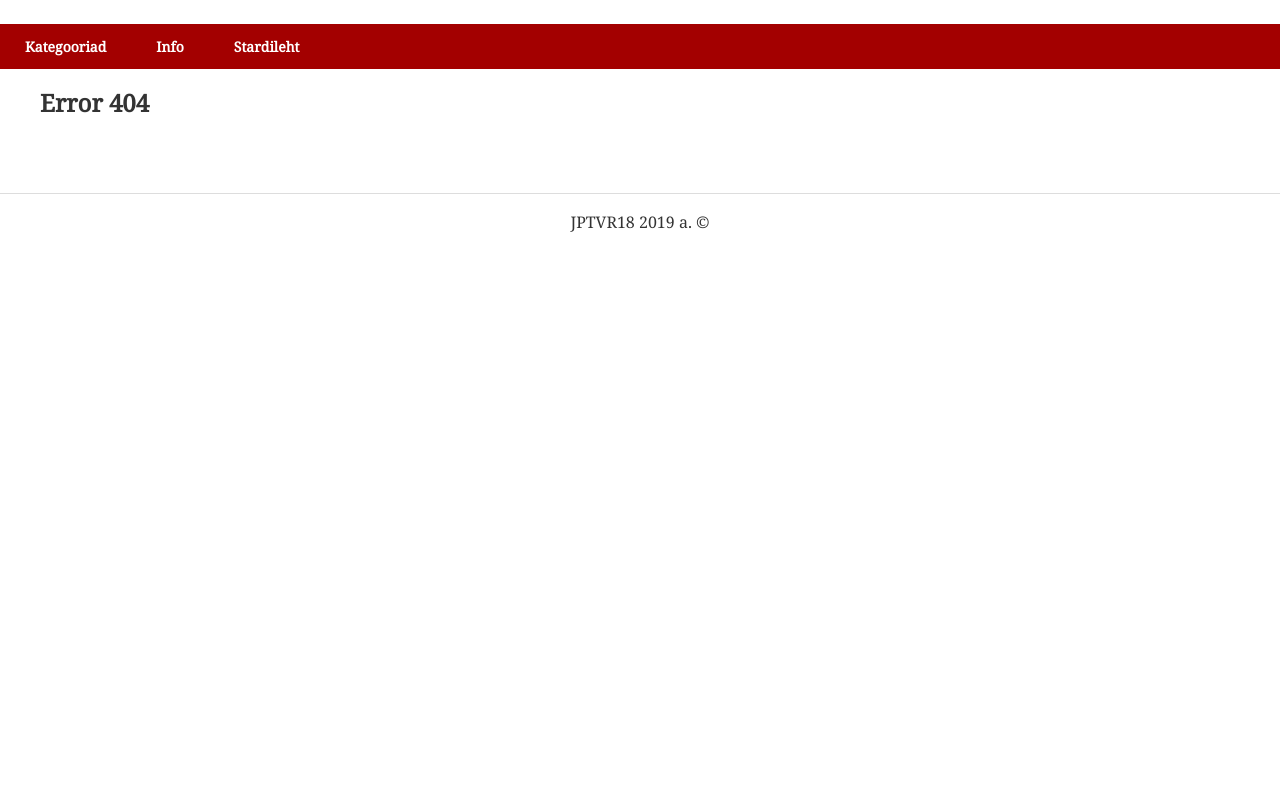
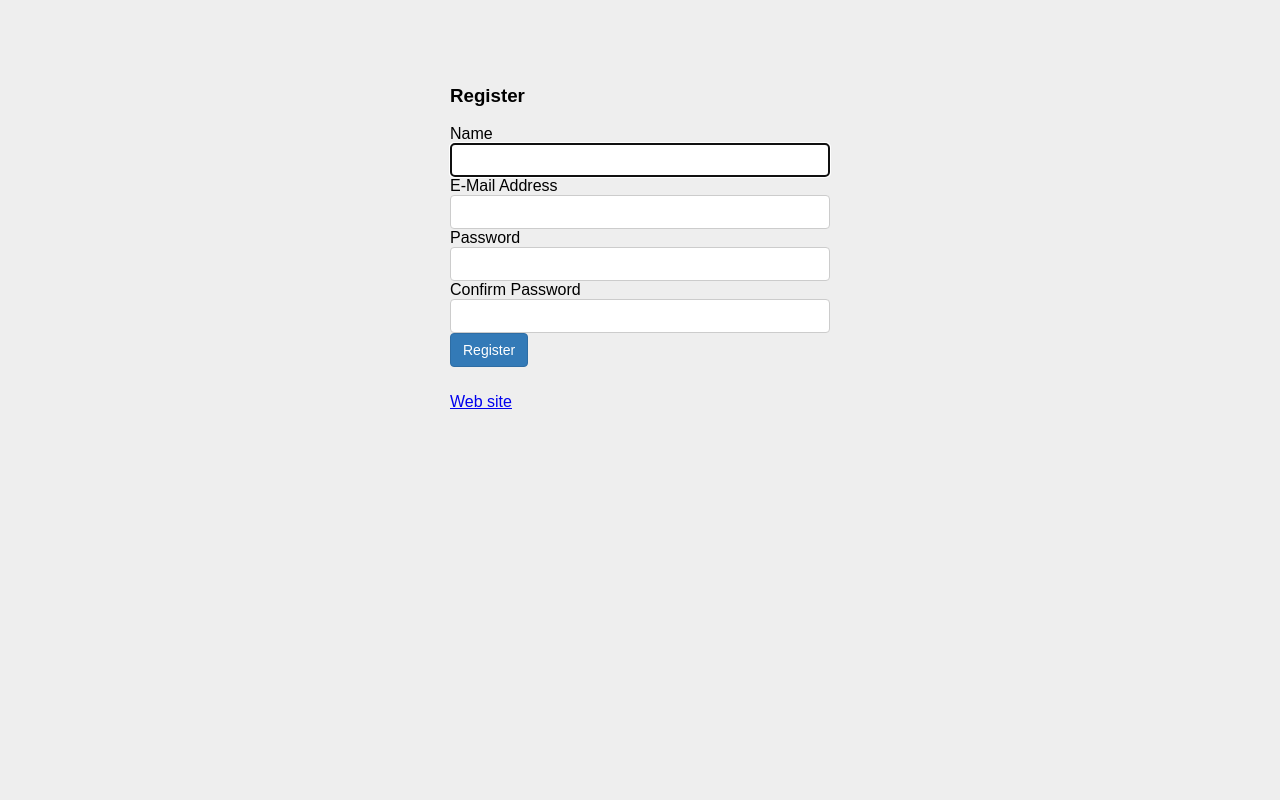
Before and after one commit to Vitali-Kol/news-php-classic, a PHP site: page /registerForm in a window 1280 px wide. Run offline with PHP 8.4, Linux system fonts and the light colour scheme; data comes from the database, SQL or seed files in the repository.

Commit message:
Add user registration module according to specification

```diff
--- a/controller/Controller.php
+++ b/controller/Controller.php
@@ -55,5 +55,16 @@ class Controller {
         ViewComments::CommentsCountWithAncor($arr);
     }
 
+    //-------------РЕГИСТРАЦИЯ
+    public static function registerForm()
+    {
+        include_once('view/formRegister.php');
+    }
+    public static function registerUser()
+    {
+        $result = Register::registerUser();
+        include_once('view/answerRegister.php');
+    }
+
 }
 ?>
--- a/index.php
+++ b/index.php
@@ -4,6 +4,7 @@ include_once 'inc/Database.php';
 require 'model/Category.php';
 require 'model/News.php';
 require 'model/Comments.php';
+require 'model/Register.php';
 
 include_once 'view/news.php';
 include_once 'view/comments.php';
--- /dev/null
+++ b/model/Register.php
@@ -0,0 +1,44 @@
+<?php
+class Register{
+//---------------------register
+    public static function registerUser() {
+        $controll = array(0 => false, 1 => 'error');
+        if (isset($_POST['save']))
+        {
+            $errorString = "";
+            $name = $_POST['name'];
+            $email = filter_input(INPUT_POST, 'email', FILTER_VALIDATE_EMAIL);
+            if (!$email) {
+                $errorString .= "Неправильный email<br />";
+            }
+            $password = $_POST['password'];
+            $confirm = $_POST['confirm'];
+            if (!$password || !$confirm || mb_strlen($password) < 6)
+            {
+                $errorString .= "Пароль должен быть больше 6 символов <br />";
+            }
+            if ($password != $confirm) {
+                $errorString .= "Пароли не совпадают<br />";
+            }
+            if (mb_strlen($errorString) == 0)
+            {
+                $passwordHash = password_hash($_POST['password'], PASSWORD_DEFAULT);
+                $date = date("Y-m-d");
+
+                $sql = "INSERT INTO `users` (`id`, `username`, `email`, `password`, `status`, `registration_date`, `pass`) VALUES (NULL, '$name', '$email', '$passwordHash', 'user', '$date', '$password')";
+                $db = new Database();
+                $item = $db->executeRun($sql);
+                if ($item)
+                    $controll = array(0 => true);
+                else
+                    $controll = array(0 => false, 1 => 'error');
+            }
+            else
+            {
+                $controll = array(0 => false, 1 => $errorString);
+            }
+        }
+        return $controll;
+    }
+}
+?>
--- /dev/null
+++ b/public/css/bootstrap.min.css
@@ -0,0 +1,13 @@
+/* Bootstrap minimal styles */
+html { box-sizing: border-box; }
+*, *:before, *:after { box-sizing: inherit; }
+.container { padding-right: 15px; padding-left: 15px; margin-right: auto; margin-left: auto; }
+.row { margin-right: -15px; margin-left: -15px; }
+.clearfix:before, .clearfix:after, .container:before, .container:after, .row:before, .row:after { display: table; content: " "; }
+.clearfix:after, .container:after, .row:after { clear: both; }
+.pull-right { float: right !important; }
+.btn { display: inline-block; padding: 6px 12px; margin-bottom: 0; font-size: 14px; font-weight: 400; line-height: 1.42857143; text-align: center; white-space: nowrap; vertical-align: middle; cursor: pointer; border: 1px solid transparent; border-radius: 4px; }
+.btn-block { display: block; width: 100%; }
+.btn-primary { color: #fff; background-color: #337ab7; border-color: #2e6da4; }
+.btn-lg { padding: 10px 16px; font-size: 18px; line-height: 1.3333333; border-radius: 6px; }
+.form-control { display: block; width: 100%; height: 34px; padding: 6px 12px; font-size: 14px; line-height: 1.42857143; color: #555; background-color: #fff; background-image: none; border: 1px solid #ccc; border-radius: 4px; }
--- /dev/null
+++ b/public/css/login.css
@@ -0,0 +1,74 @@
+body {
+    padding-top: 40px;
+    padding-bottom: 40px;
+    background-color: #eee;
+    font-family: Arial, sans-serif;
+}
+
+.container {
+    max-width: 380px;
+    margin: 0 auto;
+}
+
+.form-signin {
+    max-width: 330px;
+    padding: 15px;
+    margin: 0 auto;
+    background-color: #f7f7f7;
+    border: 1px solid #ccc;
+    border-radius: 4px;
+}
+
+.form-signin .form-signin-heading {
+    margin-bottom: 15px;
+    font-size: 18px;
+    font-weight: normal;
+    color: #333;
+}
+
+.form-signin .form-control {
+    position: relative;
+    height: auto;
+    box-sizing: border-box;
+    padding: 10px;
+    font-size: 14px;
+    margin-bottom: 10px;
+    border: 1px solid #ccc;
+    border-radius: 4px;
+    width: 100%;
+}
+
+.form-signin button[type="submit"] {
+    margin-top: 10px;
+    background-color: #337ab7;
+    border-color: #2e6da4;
+    color: #fff;
+    padding: 10px 16px;
+    font-size: 16px;
+    border-radius: 4px;
+    cursor: pointer;
+    width: 100%;
+    border: 1px solid transparent;
+}
+
+.form-signin button[type="submit"]:hover {
+    background-color: #286090;
+}
+
+.error-msg {
+    background-color: #ffeb3b;
+    color: #333;
+    padding: 3px 6px;
+    display: inline-block;
+    font-size: 12px;
+}
+
+.form-signin a {
+    color: #337ab7;
+    text-decoration: none;
+    font-size: 13px;
+}
+
+.form-signin a:hover {
+    text-decoration: underline;
+}
--- a/route/routing.php
+++ b/route/routing.php
@@ -25,6 +25,16 @@ elseif ($path == 'insertcomment' and isset($_GET['comment'],$_GET['id'])) {
     $response = Controller::InsertComment($_GET['comment'],$_GET['id']);
 }
 
+//-------------register user
+elseif ($path == 'registerForm')
+{   // form register
+    $response = Controller::registerForm();
+}
+elseif ($path == 'registerAnswer')
+{   // register user
+    $response = Controller::registerUser();
+}
+
 else{
     $response = Controller::error404();
 }
--- a/style.css
+++ b/style.css
@@ -17,6 +17,7 @@ ul.topmenu {
     margin: 0;
     padding: 0;
     display: flex;
+    align-items: center;
 }
 
 ul.topmenu > li {
--- /dev/null
+++ b/view/formRegister.php
@@ -0,0 +1,56 @@
+<!DOCTYPE html>
+<html>
+<head>
+    <meta charset="utf-8">
+    <title>Register User</title>
+    <link href="public/css/bootstrap.min.css" rel="stylesheet">
+    <link href="public/css/login.css" rel="stylesheet">
+</head>
+<body>
+<div class="container">
+    <div class="row">
+        <div class="col-md-8 col-md-offset-2">
+            <div class="panel panel-default">
+                <div class="panel-heading"><h3>Register</h3></div>
+                <div class="panel-body">
+                    <form class="form-horizontal" role="form" method="POST" action="registerAnswer">
+                        <div class="form-group">
+                            <label for="name" class="col-md-4 control-label">Name</label>
+                            <div class="col-md-6">
+                                <input id="name" type="text" class="form-control" name="name" value="" required autofocus>
+                            </div>
+                        </div>
+                        <div class="form-group">
+                            <label for="email" class="col-md-4 control-label">E-Mail Address</label>
+                            <div class="col-md-6">
+                                <input id="email" type="email" class="form-control" name="email" value="" required>
+                            </div>
+                        </div>
+                        <div class="form-group">
+                            <label for="password" class="col-md-4 control-label">Password</label>
+                            <div class="col-md-6">
+                                <input id="password" type="password" class="form-control" name="password" required>
+                            </div>
+                        </div>
+                        <div class="form-group">
+                            <label for="password-confirm" class="col-md-4 control-label">Confirm Password</label>
+                            <div class="col-md-6">
+                                <input id="password-confirm" type="password" class="form-control" name="confirm" required>
+                            </div>
+                        </div>
+                        <div class="form-group">
+                            <div class="col-md-6 col-md-offset-4">
+                                <button type="submit" class="btn btn-primary" name="save">
+                                    Register
+                                </button>
+                            </div>
+                        </div>
+                        <p style="padding-top:10px;"><a href="./">Web site</a></p>
+                    </form>
+                </div>
+            </div>
+        </div>
+    </div>
+</div>
+</body>
+</html>
--- a/view/layout.php
+++ b/view/layout.php
@@ -20,6 +20,15 @@
         </li>
         <li><a href="testError">Info</a></li>
         <li><a href="./">Stardileht</a></li>
+        <li><a href="registerForm">Register </a></li>
+        <div class="pull-right">
+            <li>
+                <form action="search">
+                    <input type="text" name="otsi">
+                    <input type="submit" value="Otsi">
+                </form>
+            </li>
+        </div>
     </ul>
 </nav>
 
```
Also changed, not shown: other parts of style.css (+59 -0 lines), public/css/mystyle.css (added, +71 -0 lines), view/answerRegister.php (added, +28 -0 lines), public/js/ajaxupload.3.5.js (added), public/js/bootstrap.min.js (added), public/js/jquery.min.js (added).
